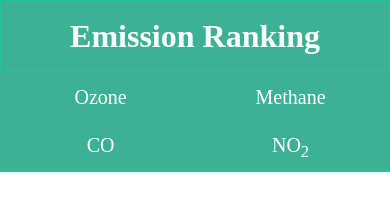
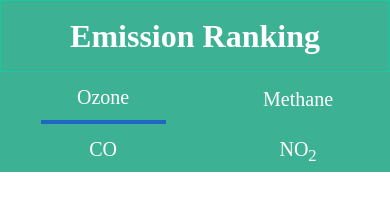
Before and after one commit to adilmallick/Emission, a plain HTML site: page index.html in a window 390 px wide. Drawn offline with Linux system fonts and the light colour scheme; no server answers.

Commit message:
Update style.css

```diff
--- a/style.css
+++ b/style.css
@@ -28,6 +28,10 @@ h1{
     /* place-items: center; */
 }
 
+.li-click{
+  border-bottom: 4px solid rgb(31, 103, 197);
+}
+
 ul{
     list-style-type: none;
     margin-left: 10px;
@@ -52,8 +56,8 @@ li{
   }
 
 li:hover {
-/*     border-bottom: 4px solid rgb(31, 103, 197); */
-           font-weight: bold;
+    /* border-bottom: 4px solid rgb(31, 103, 197); */
+    font-weight: bold;
   }
 
 .table{
@@ -91,14 +95,18 @@ h1{
 @media only screen and (max-width: 650px) {
 ul{
   display: grid;
+  width: 100%;
   place-items: center;
   grid-template-columns: repeat(2,auto);
+  position: fixed;
 }
 .lists{
   height: 100px;
 }
 li{
   width: 50%;
+  position: sticky;
+  top: 0;
 }
 
 .table{
```
